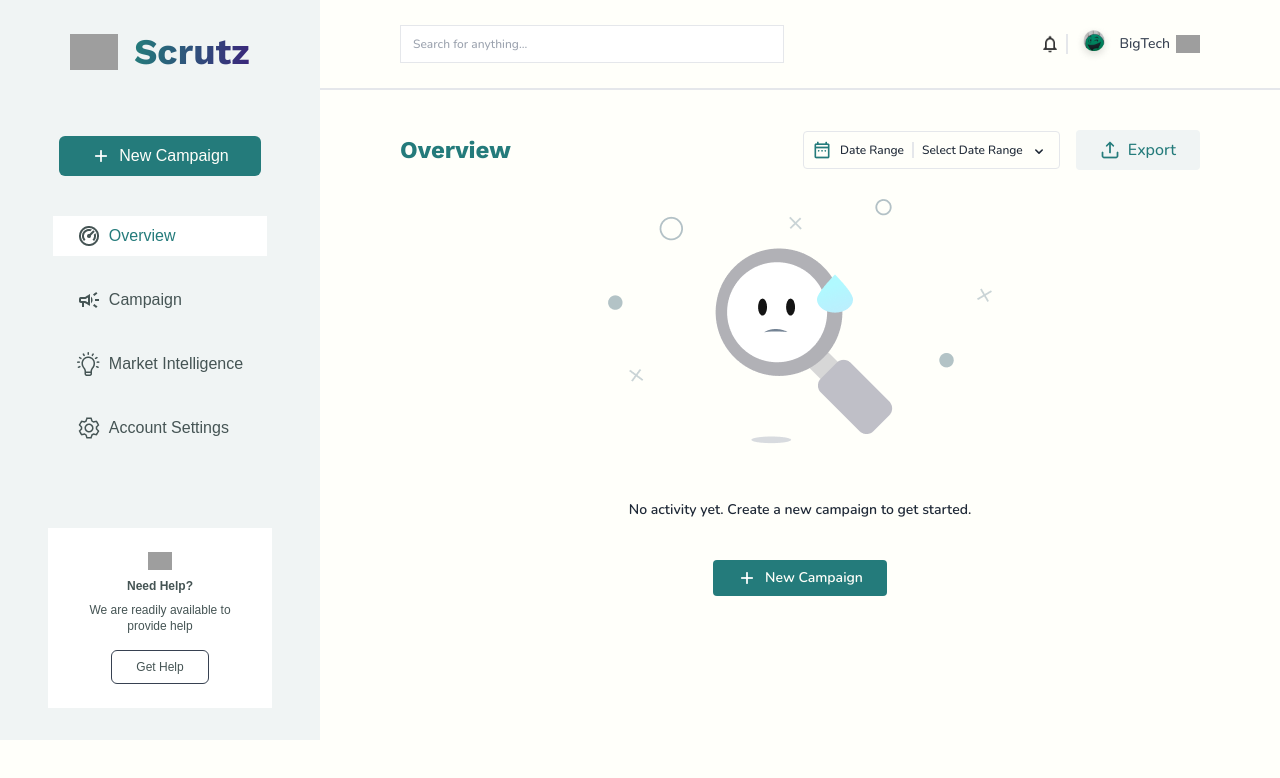
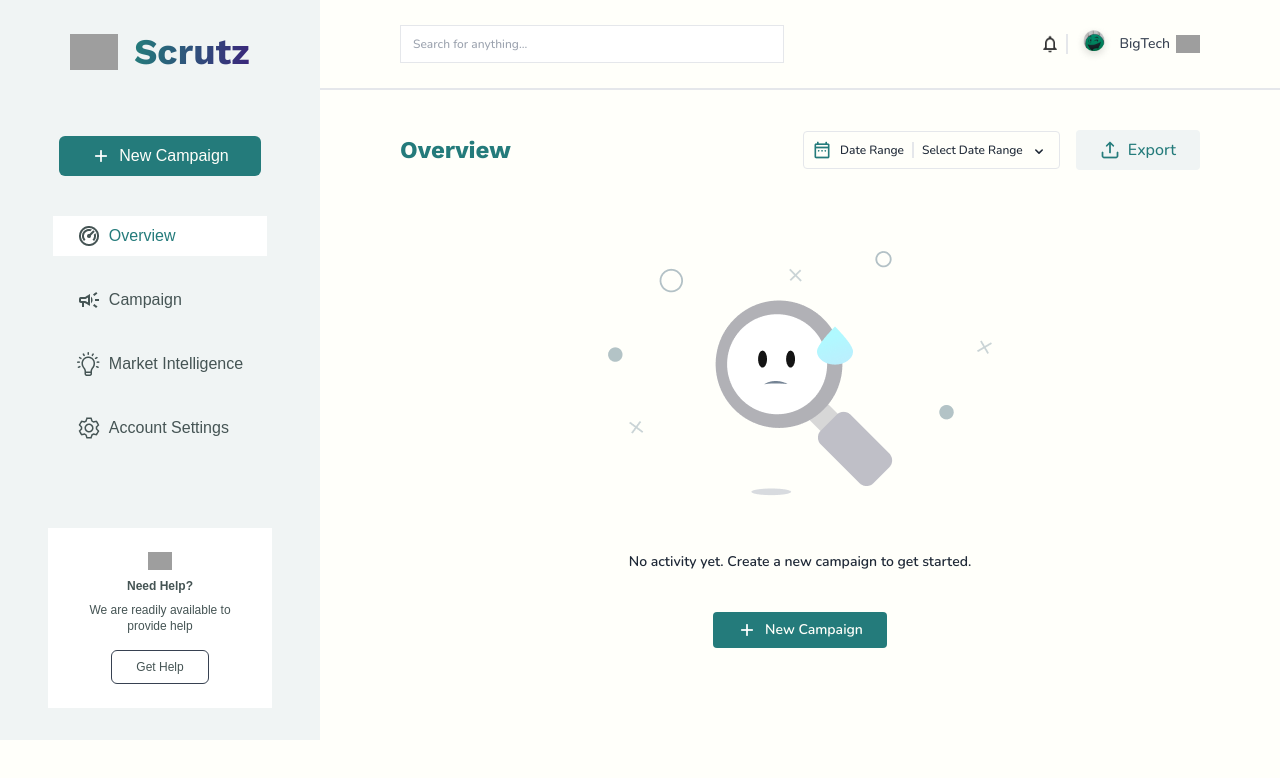
Before and after one commit to Coolhands-frank/project-infinion, a Next.js app: page / in a window 1280 px wide. Shown: the top 778 px of the page. Built offline with nearby package versions, Linux system fonts and the light colour scheme; grey boxes are pictures that could not be loaded.

Commit message:
styling touches

```diff
--- a/app/layout.js
+++ b/app/layout.js
@@ -40,7 +40,7 @@ export default function RootLayout({ children }) {
         className={`${workSans.variable} ${nunito.variable} antialiased flex`}
       >
         <SideNavbar />
-        <div className="w-full">
+        <div className="w-full flex flex-col">
           <TopBar />
           {children}
         </div>
--- a/app/page.js
+++ b/app/page.js
@@ -4,7 +4,7 @@ import Link from 'next/link';
 
 export default function Home() {
   return (
-    <main className="px-20 py-10 w-full font-[family-name:var(--font-nunito)] flex flex-col">
+    <main className="px-20 py-10 w-full h-full font-[family-name:var(--font-nunito)] flex flex-col">
       <div className="flex justify-between items-center">
         <div className="font-[family-name:var(--font-work-sans)] text-customTeal font-bold text-2xl">
           <h1>Overview</h1>
```
